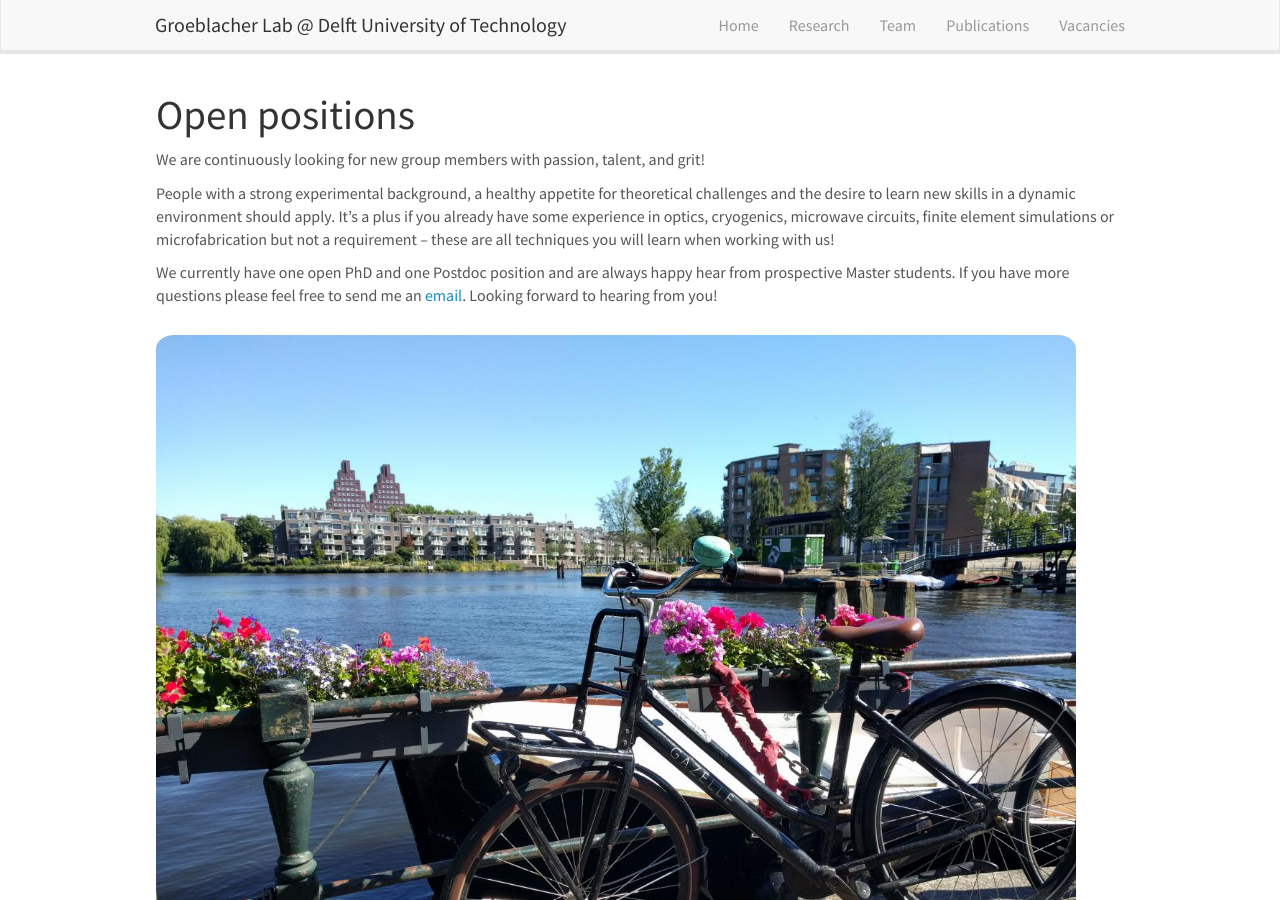
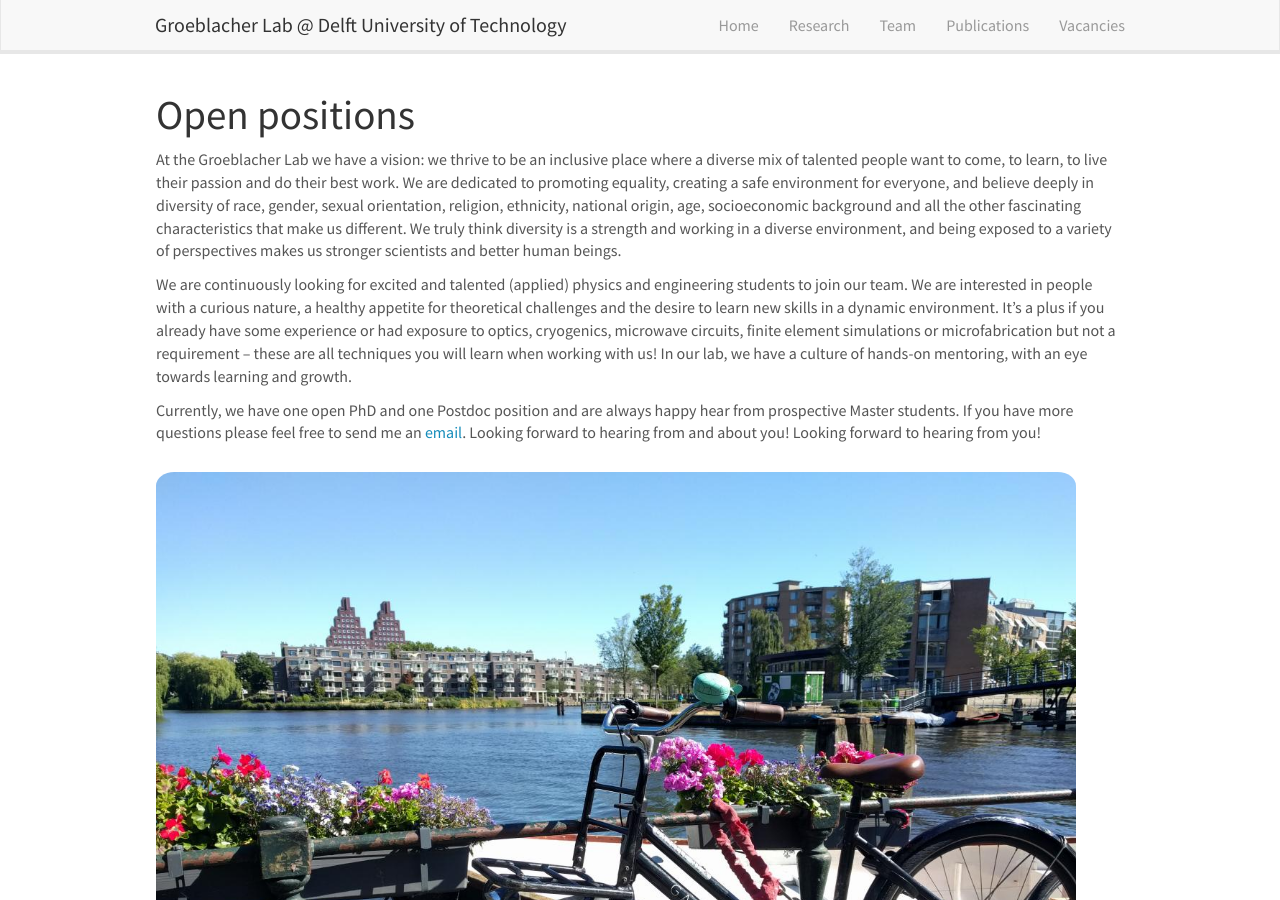
Before and after one commit to sgroeblacher/groeblacherlab, a Jekyll site: the page built from _pages/openings.md, in a window 1280 px wide and 900 px high. Built offline with Jekyll 4.4.1, drawn with Linux system fonts in a browser that asks for light colours; nearby versions of some CDN libraries.

Commit message:
modified:   _pages/openings.md

```diff
--- a/_pages/openings.md
+++ b/_pages/openings.md
@@ -8,11 +8,11 @@ permalink: /vacancies/
 
 # Open positions
 
-We are continuously looking for new group members with passion, talent, and grit!
+At the Groeblacher Lab we have a vision: we thrive to be an inclusive place where a diverse mix of talented people want to come, to learn, to live their passion and do their best work. We are dedicated to promoting equality, creating a safe environment for everyone, and believe deeply in diversity of race, gender, sexual orientation, religion, ethnicity, national origin, age, socioeconomic background and all the other fascinating characteristics that make us different. We truly think diversity is a strength and working in a diverse environment, and being exposed to a variety of perspectives makes us stronger scientists and better human beings.
 
-People with a strong experimental background, a healthy appetite for theoretical challenges and the desire to learn new skills in a dynamic environment should apply. It’s a plus if you already have some experience in optics, cryogenics, microwave circuits, finite element simulations or microfabrication but not a requirement – these are all techniques you will learn when working with us!
+We are continuously looking for excited and talented (applied) physics and engineering students to join our team. We are interested in people with a curious nature, a healthy appetite for theoretical challenges and the desire to learn new skills in a dynamic environment. It’s a plus if you already have some experience or had exposure to optics, cryogenics, microwave circuits, finite element simulations or microfabrication but not a requirement – these are all techniques you will learn when working with us! In our lab, we have a culture of hands-on mentoring, with an eye towards learning and growth.
 
-We currently have one open PhD and one Postdoc position and are always happy hear from prospective Master students. If you have more questions please feel free to send me an [email](mailto:s.groeblacher@tudelft.nl). Looking forward to hearing from you!
+Currently, we have one open PhD and one Postdoc position and are always happy hear from prospective Master students. If you have more questions please feel free to send me an [email](mailto:s.groeblacher@tudelft.nl). Looking forward to hearing from and about you! Looking forward to hearing from you!
 
 
 <figure>
```
